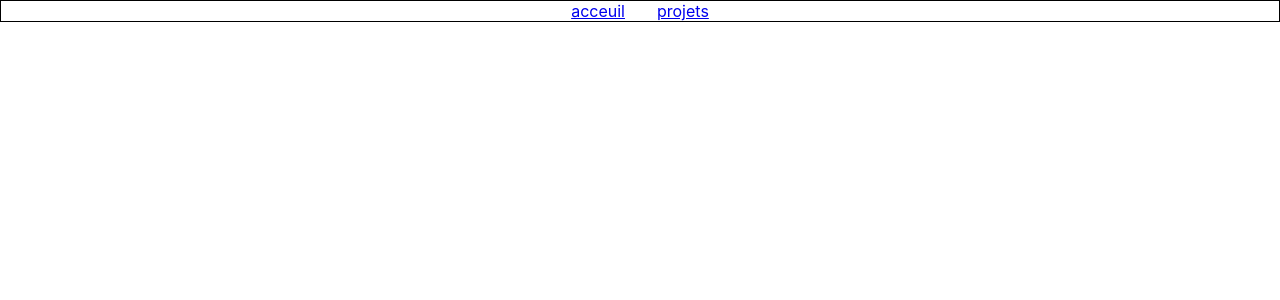
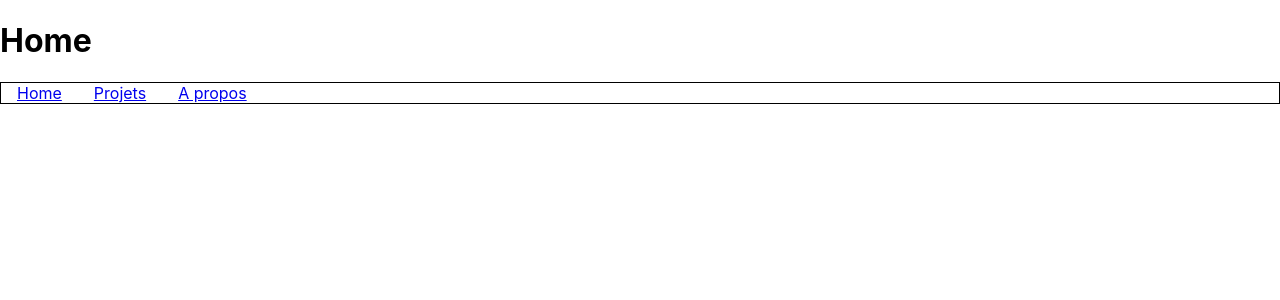
Before and after one commit to fbergot/frontend_portfolio, a React (Create React App) app: page / in a window 1280 px wide. Shown: the top 300 px of the page. Built offline with nearby package versions, Linux system fonts and the light colour scheme.

Commit message:
add router in App + create page component (Home, APropos, Projets

```diff
--- a/src/App.tsx
+++ b/src/App.tsx
@@ -1,14 +1,20 @@
 import React from 'react';
+import { Route, BrowserRouter as Router, Routes } from "react-router-dom";
 import './App.css';
-import Header from './components/header/Header/Header';
-import Nav from './components/header/Nav/Nav';
+import APropos from './components/page/aPropos/aPropos';
+import Home from './components/page/home/Home';
+import Projets from './components/page/projets/Projets';
 
 function App() {
-    const nav = <Nav namesOfLinks={["acceuil", "projets"]}/>
     return (
-        <div className="App">
-          <Header nav={nav}/>
-        </div>
+        <Router>
+            <Routes>
+                <Route path="/" element={<Home/>} />
+                <Route path="projets" element={<Projets/>} />
+                <Route path="aPropos" element={<APropos/>} />
+                <Route path="*" element={<Home/>} />
+            </Routes>
+        </Router>
     );
 }
 
--- a/src/components/header/Nav/Nav.tsx
+++ b/src/components/header/Nav/Nav.tsx
@@ -10,9 +10,9 @@ const Nav = ({ namesOfLinks, routes }: NavProps) => {
     return <nav className='nav'>
         {namesOfLinks.map((name, index) => {
             if (routes) {
-                return <Link className='nav-link' to={`/${routes[index]}`}>{name}</Link>
+                return <Link className='nav-link' to={`${routes[index]}`}>{name}</Link>
             }
-            return <Link className='nav-link' to={`/${name}`}>{name}</Link>;
+            return <Link className='nav-link' to={`${name}`}>{name}</Link>;
         })}
     </nav>
 }
--- /dev/null
+++ b/src/components/page/aPropos/aPropos.tsx
@@ -0,0 +1,7 @@
+const APropos = () => {
+    return <>
+        <h1>à propos</h1>
+    </>
+}
+
+export default APropos;
--- /dev/null
+++ b/src/components/page/home/Home.tsx
@@ -0,0 +1,12 @@
+import Header from "../../header/Header/Header";
+import Nav from "../../header/Nav/Nav";
+
+const Home = () => {
+    const nav = <Nav namesOfLinks={["Home", "Projets", "A propos"]} routes={["/", "/projets", "/aPropos"]}/>
+    return <>
+        <h1>Home</h1>
+        <Header nav={nav}/>
+    </>
+}
+
+export default Home;
--- /dev/null
+++ b/src/components/page/projets/Projets.tsx
@@ -0,0 +1,7 @@
+const Projets = () => {
+    return <>
+        projets
+    </>
+}
+
+export default Projets;
--- a/src/index.tsx
+++ b/src/index.tsx
@@ -2,16 +2,13 @@ import React from 'react';
 import ReactDOM from 'react-dom';
 import './index.css';
 import App from './App';
-import { BrowserRouter } from 'react-router-dom';
 import reportWebVitals from './reportWebVitals';
 
 const rootElement = document.getElementById('root');
 
 ReactDOM.render(
   <React.StrictMode>
-    <BrowserRouter>
       <App />
-    </BrowserRouter>
   </React.StrictMode>,
   rootElement
 );
```
